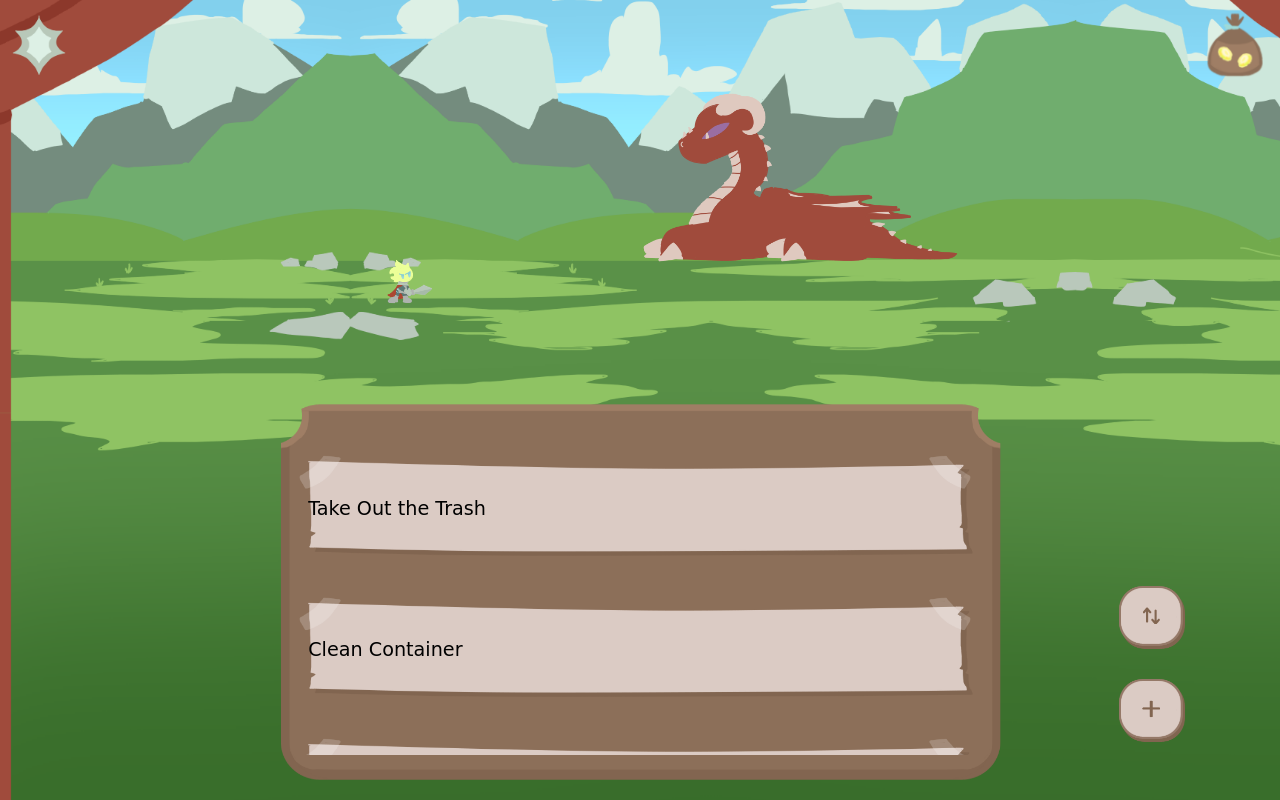
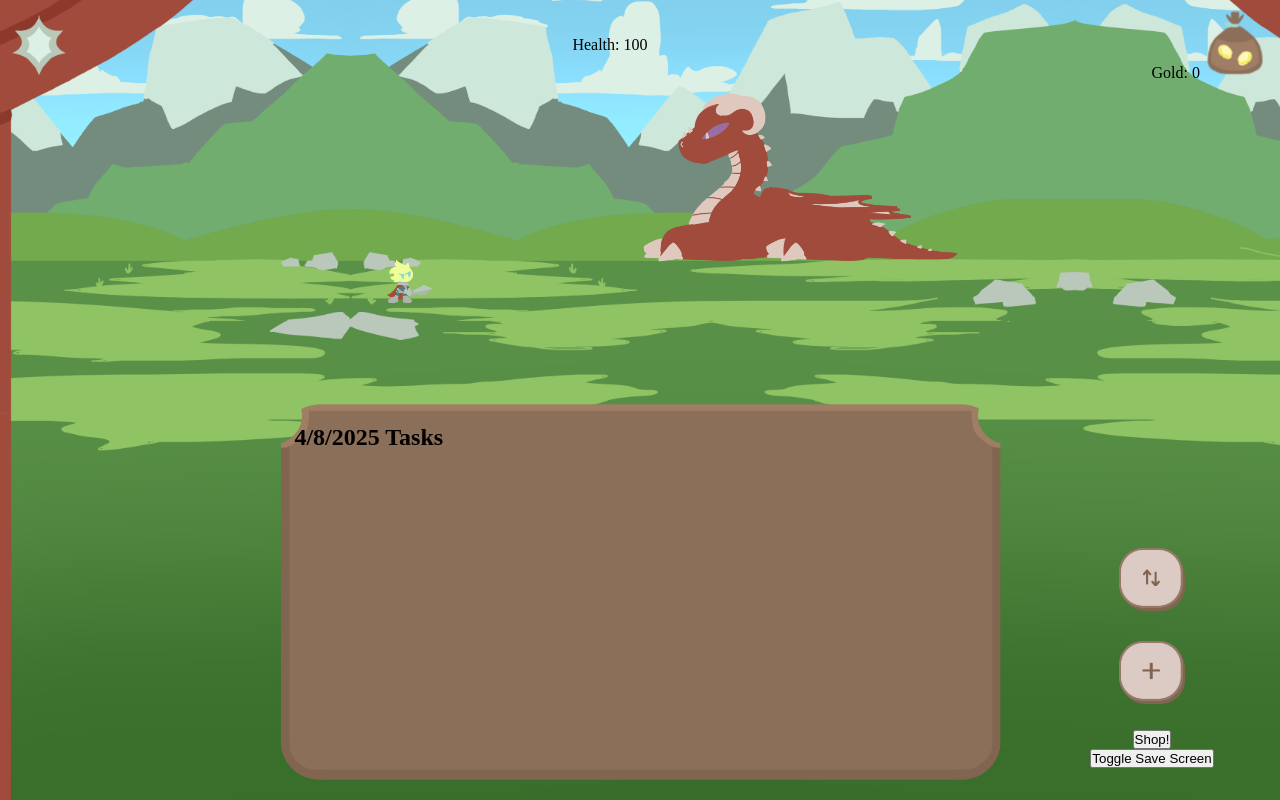
Before and after one commit to QuestlineDJ/task-knight, a React (Vite) app: page / in a window 1280 px wide. Built offline with nearby package versions, Linux system fonts and the light colour scheme.

Commit message:
Code & UI Integration

```diff
--- a/src/App.tsx
+++ b/src/App.tsx
@@ -1,6 +1,5 @@
 import React from "react";
 
-// Image imports (placeholders - replace with your own)
 import headerLeft from "./assets/Task Knight Assets/Corner UI/emptyLevelBadge.png";
 import headerRight from "./assets/Task Knight Assets/Corner UI/goldBag.png";
 
--- a/src/Components/ShopTab.tsx
+++ b/src/Components/ShopTab.tsx
@@ -1,6 +1,7 @@
 import React, { useState } from "react";
 import SaveButton from "./SaveButton";
-import { increasePlayerDamage } from "../GameHelper";
+import { defeatEnemy, increasePlayerDamage } from "../GameHelper";
+import { damageEnemyShop } from "../GameHelper";
 
 type ShopTabProps = {
   enemyHealth: number;
@@ -8,6 +9,10 @@ type ShopTabProps = {
   damageAmount: number;
   setCurrentGoldAmount: React.Dispatch<React.SetStateAction<number>>;
   setDamageAmount: React.Dispatch<React.SetStateAction<number>>;
+  currentImage: number;
+  images: string[];
+  setEnemyHealth: React.Dispatch<React.SetStateAction<number>>;
+  setCurrentImage: React.Dispatch<React.SetStateAction<number>>;
 };
 
 function ShopTab({
@@ -16,6 +21,10 @@ function ShopTab({
   damageAmount,
   setCurrentGoldAmount,
   setDamageAmount,
+  currentImage,
+  images,
+  setEnemyHealth,
+  setCurrentImage,
 }: ShopTabProps) {
   const [isOpen, setOpen] = useState(false);
 
@@ -36,6 +45,7 @@ function ShopTab({
             </p>
             <div className="content">
               <h2>Welcome To The Shop!</h2>
+              <p>Gold: {currentGoldAmount}</p>
             </div>
             <button
               className="option-button"
@@ -48,7 +58,41 @@ function ShopTab({
                 )
               }
             >
-              Damage + 10
+              Increase Damage +10 (10 Gold)
+            </button>
+            <p>
+              <button
+                className="option-button"
+                onClick={() =>
+                  damageEnemyShop(
+                    damageAmount,
+                    currentImage,
+                    images,
+                    setEnemyHealth,
+                    setCurrentImage,
+                    setCurrentGoldAmount,
+                    currentGoldAmount
+                  )
+                }
+              >
+                Damage Enemy -10 (40 Gold)
+              </button>
+            </p>
+            <button
+              className="option-button"
+              onClick={() =>
+                defeatEnemy(
+                  damageAmount,
+                  currentImage,
+                  images,
+                  setEnemyHealth,
+                  setCurrentImage,
+                  setCurrentGoldAmount,
+                  currentGoldAmount
+                )
+              }
+            >
+              Defeat Current Enemy (60 Gold)
             </button>
           </div>
         </div>
--- a/src/GameHelper.tsx
+++ b/src/GameHelper.tsx
@@ -42,7 +42,36 @@ export function damageEnemy(
 
     if (newHealth === 0 && currentImage < images.length) {
       setTimeout(() => {
-        setCurrentImage((prevIndex) => prevIndex + 1);
+        setCurrentImage((prevIndex) => (prevIndex + 1) % images.length);
+        setEnemyHealth(100);
+        giveGold(setCurrentGoldAmount);
+      }, 10);
+    }
+    //setLocalStorage("bossHealth", newHealth as any as string);
+    return newHealth;
+  });
+}
+
+export function damageEnemyShop(
+  damageAmount: number,
+  currentImage: number,
+  images: string[],
+  setEnemyHealth: React.Dispatch<React.SetStateAction<number>>,
+  setCurrentImage: React.Dispatch<React.SetStateAction<number>>,
+  setCurrentGoldAmount: React.Dispatch<React.SetStateAction<number>>,
+  currentGoldAmount: number
+) {
+  setEnemyHealth((prev) => {
+    let newHealth = prev;
+    if (currentGoldAmount >= 40) {
+      newHealth = Math.max(0, prev - damageAmount);
+      setCurrentGoldAmount((prevGold) => prevGold - 40);
+      console.log("Updated Health: ", newHealth);
+    }
+
+    if (newHealth === 0 && currentImage < images.length) {
+      setTimeout(() => {
+        setCurrentImage((prevIndex) => (prevIndex + 1) % images.length);
         setEnemyHealth(100);
         giveGold(setCurrentGoldAmount);
       }, 500);
@@ -51,3 +80,32 @@ export function damageEnemy(
     return newHealth;
   });
 }
+
+export function defeatEnemy(
+  damageAmount: number,
+  currentImage: number,
+  images: string[],
+  setEnemyHealth: React.Dispatch<React.SetStateAction<number>>,
+  setCurrentImage: React.Dispatch<React.SetStateAction<number>>,
+  setCurrentGoldAmount: React.Dispatch<React.SetStateAction<number>>,
+  currentGoldAmount: number
+) {
+  setEnemyHealth((prev) => {
+    let newHealth = prev;
+    if (currentGoldAmount >= 60) {
+      newHealth = 0;
+      setCurrentGoldAmount((prevGold) => prevGold - 60);
+      console.log("Updated Health: ", newHealth);
+    }
+
+    if (newHealth === 0 && currentImage < images.length) {
+      setTimeout(() => {
+        setCurrentImage((prevIndex) => (prevIndex + 1) % images.length);
+        setEnemyHealth(100);
+        giveGold(setCurrentGoldAmount);
+      }, 500);
+    }
+    //setLocalStorage("bossHealth", newHealth as any as string);
+    return newHealth;
+  });
+}
--- a/src/TaskSystem.tsx
+++ b/src/TaskSystem.tsx
@@ -1,14 +1,21 @@
-import { useState, useId, SetStateAction } from "react";
-import redDragon from "./images/boss_dragon.png";
-import blueDragon from "./images/boss_dragon_blue.png";
-import purpleDragon from "./images/boss_dragon_purple.png";
-import { setLocalStorage } from "./LocalStorageManager";
-import addTaskButton from "./assets/Task Knight Assets/Main Panel/Task Panel/addButton.png";
-import taskBoard from "./assets/Task Knight Assets/Main Panel/Task Panel/panel_tasks.png";
+// TaskSystem.tsx
+import React, { useState } from "react";
+
+import headerLeft from "./assets/Task Knight Assets/Corner UI/emptyLevelBadge.png";
+import headerRight from "./assets/Task Knight Assets/Corner UI/goldBag.png";
+
+import character from "./assets/Task Knight Assets/Character UI & Sprites/playerCharacter_default.png";
+import dragon from "./assets/Task Knight Assets/Character UI & Sprites/boss_dragon.png";
+import dragon2 from "./assets/Task Knight Assets/Character UI & Sprites/boss_dragon_blue.png";
+import dragon3 from "./assets/Task Knight Assets/Character UI & Sprites/boss_dragon_purple.png";
+
+import panelBg from "./assets/Task Knight Assets/Main Panel/Task Panel/panel_tasks.png";
+
+import btnUpDown from "./assets/Task Knight Assets/Main Panel/Task Panel/sortButton.png";
+import btnAdd from "./assets/Task Knight Assets/Main Panel/Task Panel/addButton.png";
 
 import {
   Task,
-  getTimeSeconds,
   getCurrentTime,
   computeFieldDate,
   sortByPriority,
@@ -21,6 +28,7 @@ import {
   getActiveTasksFromStorage,
   getCompleteTasksFromStorage,
 } from "./TaskUtilities";
+
 import { increasePlayerDamage, giveGold, damageEnemy } from "./GameHelper";
 import ShopTab from "./Components/ShopTab";
 
@@ -28,13 +36,12 @@ import { TaskForm } from "./TaskForm";
 import { TaskList } from "./TaskList";
 
 import "./index.css";
+import SaveButton from "./Components/SaveButton";
+import SaveWindow from "./Components/SaveWindow";
 
-const images = [redDragon, blueDragon, purpleDragon];
+const images = [dragon, dragon2, dragon3];
 
-// Import date selection from higher up UI components
-export function TaskMaster() {
-  // Refresh overdue task list
-  // TODO: figure out optimium time
+export default function TaskSystem() {
   const overdue_check_timeout = 30 * 1000;
 
   // React state variables that control showing certain task lists
@@ -78,6 +85,8 @@ export function TaskMaster() {
   const [filterTasks, setFilterTasks] = useState(
     createFilterTasks(activeTasks, filterDate)
   );
+
+  const [showTogglePopup, setShowTogglePopup] = useState(false);
 
   // The name for the filtered tasks
   let filterName = filterDate.toLocaleDateString() + " Tasks";
@@ -224,109 +233,52 @@ export function TaskMaster() {
     setOverdueTasks(createOverdueList(newActiveTasks));
   }
 
+  // --- RENDER UI + LOGIC ---
   return (
-    <div>
-      <div>
+    <div className="app-container">
+      <header className="header">
+        <img src={headerLeft} alt="Left Header" />
         <p>Health: {enemyHealth}</p>
-        <ShopTab
-          enemyHealth={enemyHealth}
-          currentGoldAmount={currentGoldAmount}
-          damageAmount={damageAmount}
-          setCurrentGoldAmount={setCurrentGoldAmount}
-          setDamageAmount={setDamageAmount}
-        ></ShopTab>
-        <p>Gold: {currentGoldAmount}</p>
-        <p>
-          <button
-            type="button"
-            onClick={() =>
-              increasePlayerDamage(
-                currentGoldAmount,
-                setCurrentGoldAmount,
-                setDamageAmount,
-                damageAmount
-              )
-            }
-          >
-            Increase Damage +10: Requires 10 Gold
-          </button>
-        </p>
-        {enemyHealth > 0 ? (
-          <img src={images[currentImage]} alt="Enemy Indicator" />
-        ) : currentImage < images.length - 1 ? (
-          <p>Next enemy coming up....</p>
-        ) : (
-          <p>All enemies defeated!</p>
-        )}
+        <div className="header-right">
+          <span className="gold-amount">Gold: {currentGoldAmount}</span>
+          <img src={headerRight} alt="Right Header" />
+        </div>
+      </header>
+
+      <div className="main-content">
+        <aside className="sidebar left-sidebar" />
+
+        <section className="content">
+          <div className="game-scene">
+            <img src={character} alt="Character" className="character" />
+            <img
+              src={images[currentImage]}
+              alt="Boss Sprite"
+              className="dragon"
+            />
           </div>
 
-      <div className="TaskBoard">
-        <button type="button" onClick={() => setShowOverdue(!showOverdue)}>
-          Toggle Overdue Tasks
-        </button>
-        <button
-          type="button"
-          onClick={() => setShowTodayTasks(!showTodayTasks)}
+          <div className="ui-overlay">
+            <img src={panelBg} alt="Panel Background" className="panel-bg" />
+
+            <div
+              className="overlay-content"
+              style={{
+                position: "absolute",
+                top: "10%",
+                left: "5%",
+                width: "90%",
+                height: "80%",
+                pointerEvents: "auto",
+              }}
             >
-          Toggle Day Tasks
-        </button>
-        <button type="button" onClick={() => setShowActive(!showActive)}>
-          Toggle Active Tasks
-        </button>
-        <button type="button" onClick={() => setShowComplete(!showComplete)}>
-          Toggle Complete Tasks
-        </button>
-
-        <button
-          className="createTask"
-          type="button"
-          style={{
-            backgroundSize: "cover",
-            backgroundColor: "transparent",
-            width: "112px",
-            height: "105px",
-            placeItems: "center",
-            border: "none",
-            outline: "none",
-          }}
-          onClick={() => new_task()}
-        >
-          <img
-            src={addTaskButton}
-            style={{ width: "100%", height: "100%", placeItems: "center" }}
-          ></img>
-        </button>
-      </div>
-
-      <hr />
-      <span>
-        Sort by:
-        <select
-          value={prioritySort ? "P" : "H"}
-          onChange={(e) => updateSorting(e)}
-        >
-          <option value="P">Priority</option>
-          <option value="H">Due Date</option>
-        </select>
-      </span>
-      <br />
-      <span>
-        View Tasks on day:
-        <input
-          type="date"
-          value={computeFieldDate(filterDate)}
-          onChange={(e) => {
-            setFilterDate(new Date(e.target.value));
-          }}
-        />
-      </span>
-      <hr />
               <TaskForm
                 callback={handleSave}
                 task={editTask}
                 active={showEditor}
                 cancel_callback={cancel_editor}
               />
+
               <TaskList
                 name="Overdue Tasks"
                 action={true}
@@ -337,7 +289,7 @@ export function TaskMaster() {
                 complete_handle={complete_task}
               />
               <TaskList
-        name={filterName /* TaskList for task for a certain day*/}
+                name={filterName}
                 action={true}
                 active={showTodayTasks}
                 tasks={filterTasks}
@@ -361,5 +313,64 @@ export function TaskMaster() {
                 tasks={completeTasks}
               />
             </div>
+          </div>
+        </section>
+
+        <aside className="sidebar right-sidebar">
+          <img
+            src={btnUpDown}
+            alt="Reorder Button"
+            className="button-updown"
+            onClick={() => setShowTogglePopup(!showTogglePopup)}
+          />
+
+          {showTogglePopup && (
+            <div className="toggle-popup">
+              <button onClick={() => setShowOverdue(!showOverdue)}>
+                Toggle Overdue Tasks
+              </button>
+              <button onClick={() => setShowTodayTasks(!showTodayTasks)}>
+                Toggle Day Tasks
+              </button>
+              <button onClick={() => setShowActive(!showActive)}>
+                Toggle Active Tasks
+              </button>
+            </div>
+          )}
+
+          <button
+            className="createTask"
+            type="button"
+            onClick={new_task}
+            style={{
+              backgroundSize: "cover",
+              backgroundColor: "transparent",
+              width: "100%",
+              placeItems: "center",
+              border: "none",
+              outline: "none",
+            }}
+          >
+            <img src={btnAdd} alt="Add Task Button" className="button-add" />
+          </button>
+          <div>
+            <ShopTab
+              enemyHealth={enemyHealth}
+              currentGoldAmount={currentGoldAmount}
+              damageAmount={damageAmount}
+              setCurrentGoldAmount={setCurrentGoldAmount}
+              setDamageAmount={setDamageAmount}
+              currentImage={currentImage}
+              images={images}
+              setEnemyHealth={setEnemyHealth}
+              setCurrentImage={setCurrentImage}
+            ></ShopTab>
+          </div>
+          <div>
+            <SaveWindow></SaveWindow>
+          </div>
+        </aside>
+      </div>
+    </div>
   );
 }
--- a/src/UI.tsx
+++ b/src/UI.tsx
@@ -1,6 +1,6 @@
 import React from "react";
+import TaskSystem from "./TaskSystem"; // or { TaskSystem } if you used a named export
 
-// Image imports (placeholders - replace with your own)
 import headerLeft from "./assets/Task Knight Assets/Corner UI/emptyLevelBadge.png";
 import headerRight from "./assets/Task Knight Assets/Corner UI/goldBag.png";
 
@@ -13,13 +13,6 @@ import listItemBg from "./assets/Task Knight Assets/Main Panel/Task Panel/taskBa
 import btnUpDown from "./assets/Task Knight Assets/Main Panel/Task Panel/sortButton.png";
 import btnAdd from "./assets/Task Knight Assets/Main Panel/Task Panel/addButton.png";
 
-const tasks: string[] = [
-  "Take Out the Trash",
-  "Clean Container",
-  "Replace Bag",
-  "Finish Doing Laundry",
-  "Finish Math Homework",
-];
 function UI() {
   return (
     <div className="app-container">
@@ -39,18 +32,9 @@ function UI() {
 
           <div className="ui-overlay">
             <img src={panelBg} alt="Panel Background" className="panel-bg" />
-            <div className="task-list">
-              {tasks.map((task, index) => (
-                <div key={index} className="task-item">
-                  <img
-                    src={listItemBg}
-                    alt="Task Background"
-                    className="list-item-bg"
-                  />
-                  <span className="task-text">{task}</span>
-                </div>
-              ))}
-            </div>
+
+            {/* This is where TaskSystem will render */}
+            <TaskSystem />
           </div>
         </section>
 
--- a/src/index.css
+++ b/src/index.css
@@ -30,6 +30,7 @@ html, body, #root {
 
 .header img {
   height: 100%;
+  max-height: 70px;
 }
 
 /* === MAIN LAYOUT === */
--- a/src/main.tsx
+++ b/src/main.tsx
@@ -3,9 +3,10 @@ import ReactDOM from "react-dom/client";
 import App from "./App";
 import "./index.css";
 import UI from "./UI";
+import TaskSystem from "./TaskSystem";
 
 ReactDOM.createRoot(document.getElementById("root")!).render(
   <React.StrictMode>
-    <UI></UI>
+    <TaskSystem></TaskSystem>
   </React.StrictMode>
 );
```
Also changed, not shown: src/Components/SaveWindow.tsx (+20 -10 lines). Lines whose indentation alone changed are shown as unchanged.
